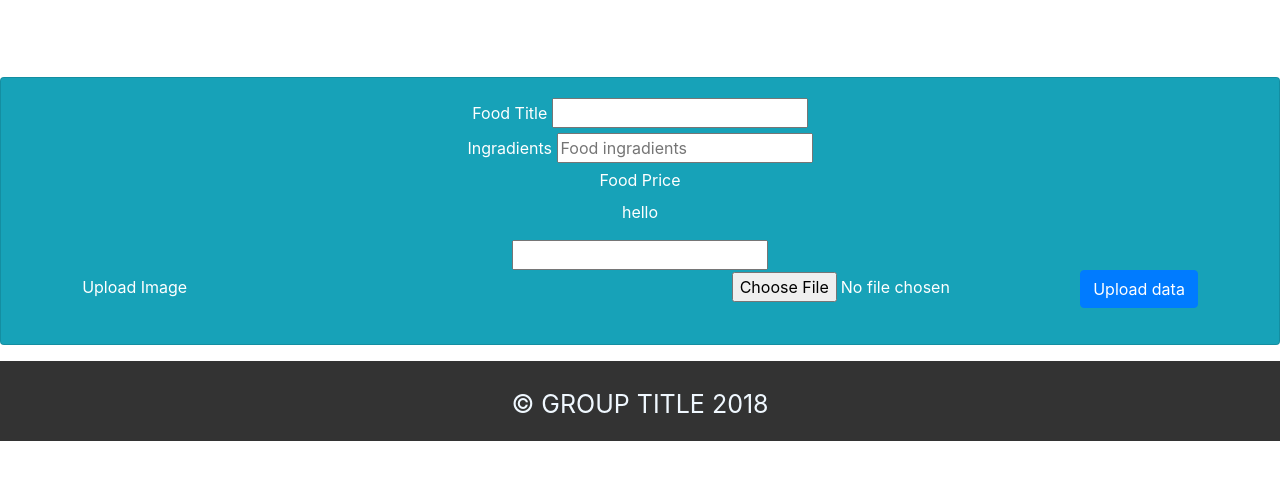
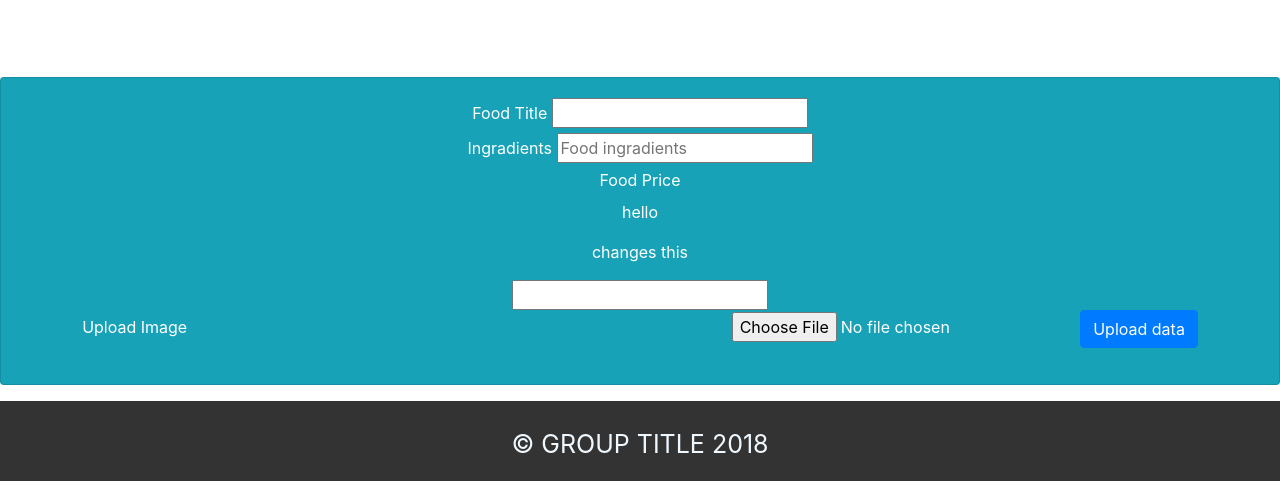
Before and after one commit to navneeta123/AF, a PHP site: page /admin.php in a window 1280 px wide. Shown: the part 857-1346 px from the top of the page. Before the commit the page ends 1298 px from the top, so only its background shows below. Run offline with PHP 8.4, Linux system fonts and the light colour scheme; data that the repository does not hold is empty.

Commit message:
test add1

```diff
--- a/htmlsource/admin.php
+++ b/htmlsource/admin.php
@@ -20,6 +20,7 @@
     <div>
         <label>Food Price</label>
         <p>hello</p>
+        <p>changes this</p>
         <input type="text" name="price"/>
     </div>
     <div>
```
